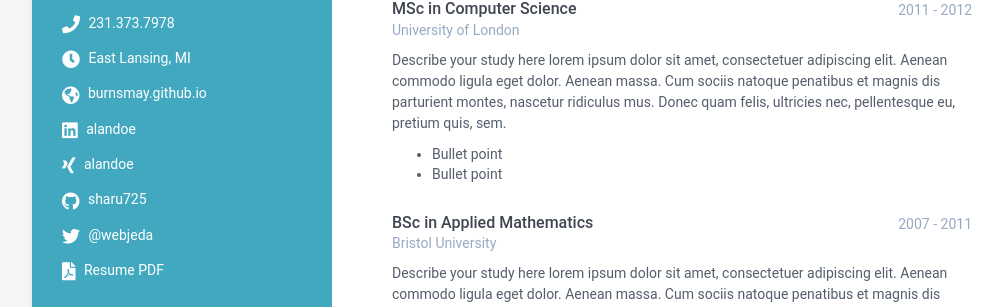
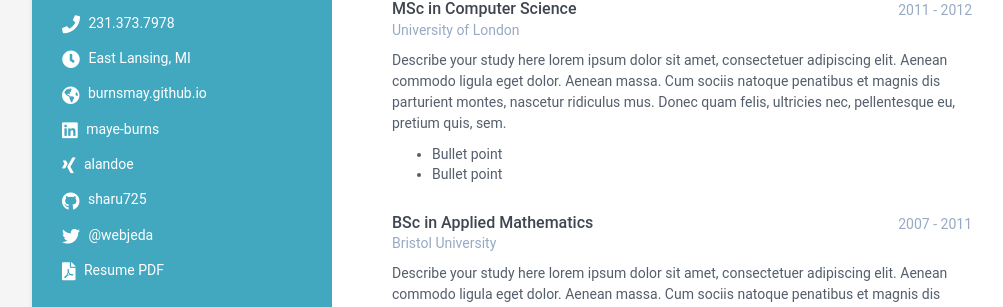
Before and after one commit to burnsmay/burnsmay.github.io, a Jekyll site: the page built from index.html, in a window 1280 px wide and 900 px high. Shown: the part 334-641 px from the top of the window, without its empty margins (108-1111 px from the left). Built offline with Jekyll 4.4.1, drawn with Linux system fonts in a browser that asks for light colours.

Commit message:
Update data.yml linkedin

```diff
--- a/_data/data.yml
+++ b/_data/data.yml
@@ -17,7 +17,7 @@ sidebar:
     phone: 231.373.7978
     timezone: East Lansing, MI
     website: burnsmay.github.io #do not add http://
-    linkedin: alandoe
+    linkedin: maye-burns
     xing: alandoe
     github: sharu725
     telegram: # add your nickname without '@' sign
```
